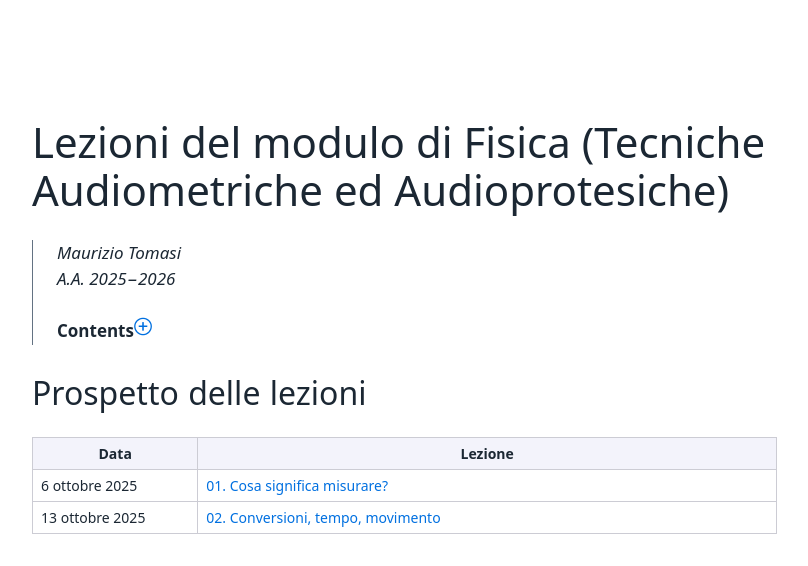
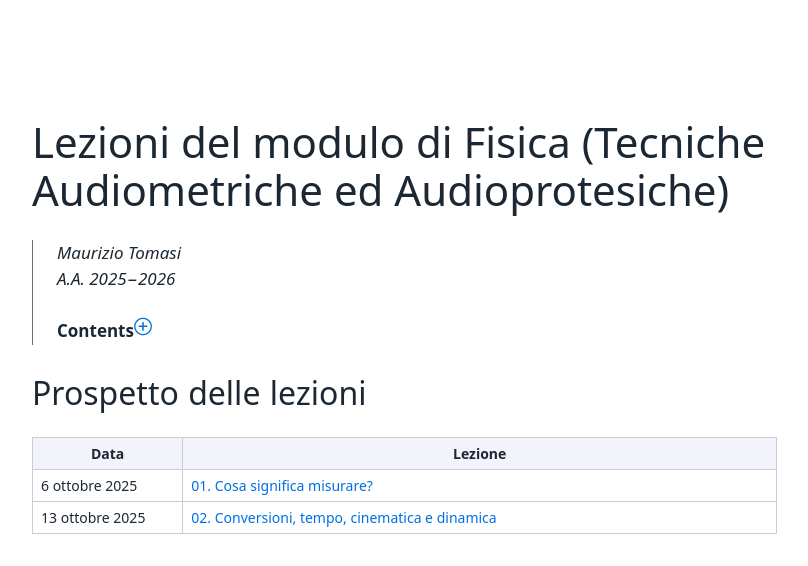
Before and after one commit to ziotom78/tecniche-audio, a plain HTML site: page index.html in a window 1280 px wide. Shown: the whole page, without its empty margins (20-828 px from the left). Drawn offline with Linux system fonts and the light colour scheme.

Commit message:
Update the index

```diff
--- a/index.html
+++ b/index.html
@@ -34,8 +34,8 @@
 <center>
 <table>
 <colgroup>
-<col style="width: 22%" />
-<col style="width: 77%" />
+<col style="width: 20%" />
+<col style="width: 79%" />
 </colgroup>
 <thead>
 <tr>
@@ -50,19 +50,19 @@
 </tr>
 <tr>
 <td>13 ottobre 2025</td>
-<td><a href="tomasi-lezione-02.html">02. Conversioni, tempo, movimento</a></td>
+<td><a href="tomasi-lezione-02.html">02. Conversioni, tempo, cinematica e dinamica</a></td>
 </tr>
 </tbody>
 </table>
 <!--
-| 20 ottobre 2025   | [03. Lavoro ed energia](tomasi-lezione-03.html)                   |
-| 27 ottobre 2025   | [04. Oscillazioni ed onde](tomasi-lezione-04.html)                |
-| 3 novembre 2025   | [05. Percezione delle onde sonore](tomasi-lezione-05.html)        |
-| 11 novembre 2025  | [06. L’intensità del suono](tomasi-lezione-06.html)               |
-| 18 novembre 2025  | [07. Risonanza, smorzamento e filtraggio](tomasi-lezione-07.html) |
-| 25 novembre 2025  | [08. Interferenza e onde stazionarie](tomasi-lezione-08.html)     |
+| 20 ottobre 2025   | [03. Lavoro ed energia](tomasi-lezione-03.html)                         |
+| 27 ottobre 2025   | [04. Oscillazioni ed onde](tomasi-lezione-04.html)                      |
+| 3 novembre 2025   | [05. Percezione delle onde sonore](tomasi-lezione-05.html)              |
+| 11 novembre 2025  | [06. L’intensità del suono](tomasi-lezione-06.html)                     |
+| 18 novembre 2025  | [07. Risonanza, smorzamento e filtraggio](tomasi-lezione-07.html)       |
+| 25 novembre 2025  | [08. Interferenza e onde stazionarie](tomasi-lezione-08.html)           |
 | 3 dicembre 2025   | [09. L’effetto Doppler, scomposizione in frequenze](tomasi-lezione-09.html) |
-| 16 dicembre 2025  | Compitino finale e correzione                                     |
+| 16 dicembre 2025  | Compitino finale e correzione                                           |
 -->
 </center>
 </main>
```
Also changed, not shown: index.md (+11 -11 lines).
